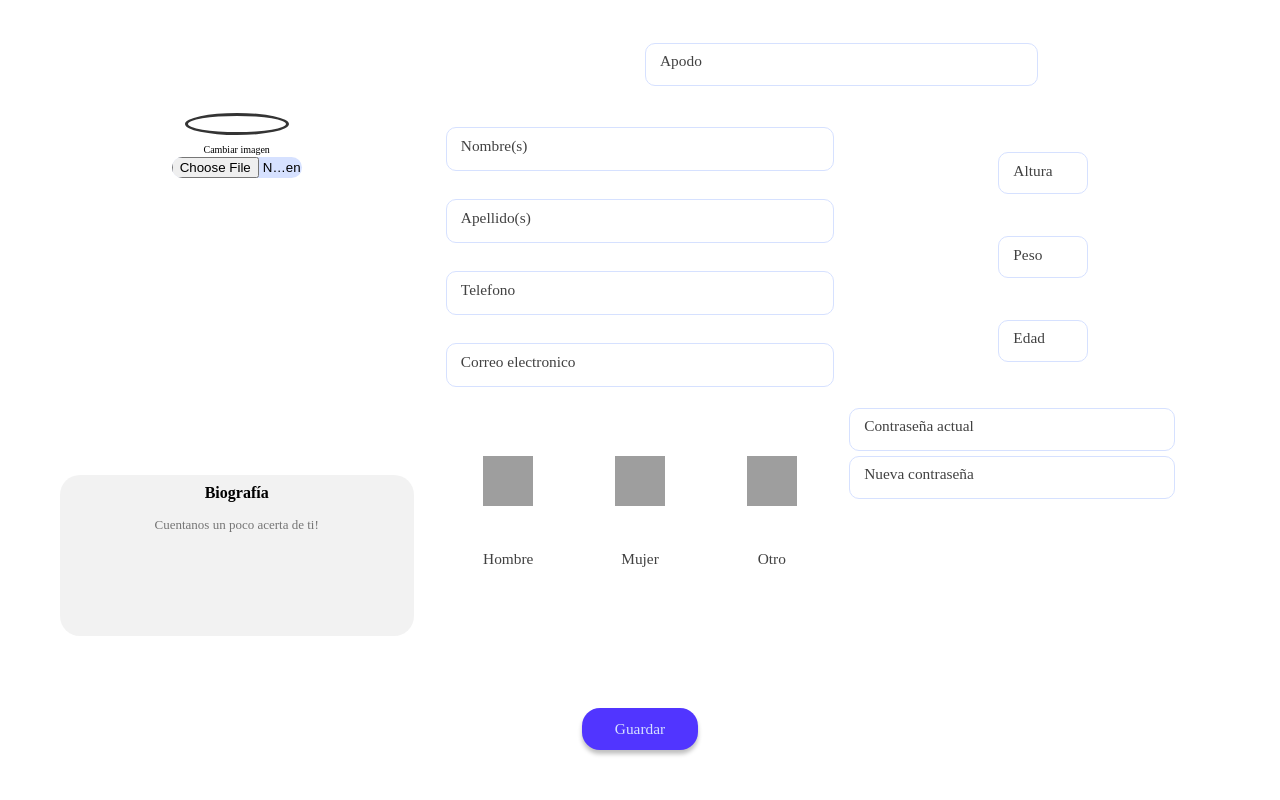
After one commit to L7R4/gymHouse-dj, a Django app: page /u/perfil/1 in a window 1280 px wide. The commit adds this page. Run offline with Django 4.2, Linux system fonts and the light colour scheme; data comes from the database, SQL or seed files in the repository; both versions use the stored data as it was after the commit; some web fonts are replaced; grey boxes are pictures that could not be loaded.

Commit message:
haciendo seccion de perfil

```diff
--- a/gymHouse/personas/forms.py
+++ b/gymHouse/personas/forms.py
@@ -7,3 +7,19 @@ class PlaylistForm(forms.ModelForm):
         fields =[
             "link_playlist",
         ]
+class PersonForm(forms.ModelForm):
+    class Meta:
+        model = Persona
+        fields =[
+            "nombre",
+            "apodo",
+            "genero",
+            "apellido",
+            "telefono",
+            "altura",
+            "peso",
+            "edad",
+            "biografia",
+            "password",
+            "foto_de_perfil",
+        ]
--- /dev/null
+++ b/gymHouse/personas/templates/edit_perfil.html
@@ -0,0 +1,122 @@
+{% load static %}
+<!DOCTYPE html>
+<html lang="en">
+<head>
+    <meta charset="UTF-8">
+    <meta http-equiv="X-UA-Compatible" content="IE=edge">
+    <meta name="viewport" content="width=device-width, initial-scale=1.0">
+    <link rel="stylesheet" type="text/css" href="{% static 'css/styles_navcel.css' %}">
+    <link rel="stylesheet" type="text/css" href="{% static 'css/stylesPerfil.css' %}">
+    <script src="{% static 'js/sectionProfile.js' %}"></script>
+    <title>Document</title>
+</head>
+<body>
+    <form method="POST" id="eprofile" class="eprofile">
+        <div class="eprofile_data--radiuspic" id="eprofile_data--radiuspic">
+            <img src="{{user.foto_de_perfil}}" id="eprofile_data--pic">
+            <label for="eprofile_data--button-image" class="eprofile_data--button-image-label">
+                Cambiar imagen
+            </label>
+            <input type="file" name="foto_de_perfil" id="eprofile_data--button-image" class="eprofile_data--button-image">
+        </div>
+        {% comment %} <input type="image" id="eprofile_data--button-image" class="eprofile_data--button-image" >  {% endcomment %}
+
+        <div class="eprofile_data--description" id="eprofile_data--description">
+            <h3>Biografía</h3>
+            {% comment %} {{form.biografia}} {% endcomment %}
+            <textarea form="eprofile"  name="biografia" placeholder="Cuentanos un poco acerta de ti!"></textarea>
+        </div>
+        <div class="eprofile_data--nickname">
+            <div class="input-group">
+                <input required="" type="text" name="apodo" autocomplete="off" class="input" value="{% if user.apodo != None %}{{user.apodo}}{% endif %}">
+                <label class="user-label">Apodo</label>
+            </div>
+        </div>
+        <div class="eprofile_data--name" id="eprofile_data--name">
+            <div class="input-group">
+                <input required="" name="" type="text" name="text" autocomplete="off" onkeypress="return (event.charCode >= 65 && event.charCode <= 90) || (event.charCode >= 97 && event.charCode <= 122) || (event.charCode == 32)" class="input">
+                <label class="user-label">Nombre(s)</label>
+            </div>
+            <div class="input-group">
+                <input required="" type="text" name="text" autocomplete="off" class="input" onkeypress="return (event.charCode >= 65 && event.charCode <= 90) || (event.charCode >= 97 && event.charCode <= 122) || (event.charCode == 32)">
+                <label class="user-label">Apellido(s)</label>
+            </div>
+            <div class="input-group" id="input-group--tel">
+                <input required="" type="tel" pattern="[0-9]{3}[0-9]{3}[0-9]{4}" maxlength="10" onkeypress="return (event.charCode >= 48 && event.charCode <= 57)" autocomplete="off" class="input">
+                <label class="user-label">Telefono</label>
+            </div>
+            <div class="input-group" id="input-group--email">
+                <input required="" type="email" name="text" autocomplete="off" class="input">
+                <label class="user-label">Correo electronico</label>
+            </div>
+        </div>
+
+        <div class="eprofile_data--gender" id="eprofile_data--gender">
+            <div class="eprofile_data--genderdiv">
+                <label for="man">
+                    <p>Hombre</p>
+                    <figure id="gender_man"> <img src="assets/img/men.png" alt=""></figure>
+                </label>
+                <input type="radio" name="gender" id="man">
+                <label for="woman">
+                    <p>Mujer</p>
+                    <figure id="gender_woman"><img src="assets/img/woman.png" alt=""></figure>
+                </label>
+                <input type="radio" name="gender" id="woman">
+                <label for="other">
+                    <p>Otro</p>
+                    <figure id="gender_other"><img src="assets/img/other.png" alt=""></figure>
+                </label>
+                <input type="radio" name="gender" id="other">
+            </div>
+        </div>
+
+        <div class="eprofile_data--numbers" id="eprofile_data--numbers">
+            <div class="input-group">
+                <input required="" type="tel" min="0" name="text" autocomplete="off" onkeypress="return (event.charCode >= 48 && event.charCode <= 57)" class="input" maxlength="3">
+                <label class="user-label">Altura</label>
+            </div>
+            <div class="input-group">
+                <input required="" type="tel" min="0" name="text" autocomplete="off" onkeypress="return (event.charCode >= 48 && event.charCode <= 57)" class="input" maxlength="3">
+                <label class="user-label">Peso</label>
+            </div>
+            <div class="input-group">
+                <input required="" type="tel" min="0" name="text" autocomplete="off" onkeypress="return (event.charCode >= 48 && event.charCode <= 57)" class="input" maxlength="3">
+                <label class="user-label">Edad</label>
+            </div>
+        </div>
+        <div class="eprofile_data--password" id="eprofile_data--password">
+            <div class="input-group">
+                <input required="" type="password" name="text" autocomplete="off" class="input" id="actualPassword">
+                <label class="user-label">
+                    Contraseña actual
+                </label>
+                <i class="fa-solid fa-eye-slash" id="solid-eye-slash-actual"></i>
+                <i class="fa-solid fa-eye" id="solid-eye-actual"></i>
+            </div>
+            <div class="input-group">
+                <input required="" type="password" name="text" autocomplete="off" class="input" id="newPassword">
+                <label class="user-label">
+                    Nueva contraseña
+                </label>
+                <i class="fa-solid fa-eye-slash" id="solid-eye-slash-new"></i>
+                <i class="fa-solid fa-eye" id="solid-eye-new"></i>
+            </div>
+            {% comment %} <div class="input-group">
+                <input required="" type="password" name="text" autocomplete="off" class="input" id="confirmPassword">
+                <label class="user-label">
+                    Confirmar contraseña
+                </label>
+                <i class="fa-solid fa-eye-slash" id="solid-eye-slash-confirm"></i>
+                <i class="fa-solid fa-eye" id="solid-eye-confirm"></i>
+            </div> {% endcomment %}
+        </div>
+        {% comment %} <button id="eprofile_data--button-update" class="eprofile_data--button-update">
+            <p>actualizar contraseña</p>
+        </button> {% endcomment %}
+        <button id="eprofile_data--button-save" class="eprofile_data--button-save">
+            <p>Guardar</p>
+        </button>
+    </form>
+</body>
+</html>
--- a/gymHouse/personas/urls.py
+++ b/gymHouse/personas/urls.py
@@ -1,7 +1,8 @@
 from django.urls import path
-from .views import Turnos
+from .views import Turnos, ViewEditPerfil
 app_name= "personas"
 
 urlpatterns = [
-    path("turnos/", Turnos.as_view(), name="turnos")
+    path("turnos/", Turnos.as_view(), name="turnos"),
+    path("perfil/<int:pk>", ViewEditPerfil.as_view(), name ="perfil")
 ]
--- a/gymHouse/personas/views.py
+++ b/gymHouse/personas/views.py
@@ -2,16 +2,13 @@ from django.shortcuts import render,redirect
 from django.views import generic
 from .models import Turno
 from personas.models import Persona
+from .forms import PersonForm
+from django.urls import reverse_lazy
+
 
 class Turnos(generic.ListView):
     model = Turno
     template_name = "alumnos_turnos.html"
-
-    # def get_context_data(self, **kwargs):
-    #     context = super().get_context_data(**kwargs)
-    #     context["turnos"] = Turno.objects.all()
-
-    #     return context
 
     def get(self, request, *args, **kwargs):
         personas = list(Persona.objects.all())
@@ -39,3 +36,9 @@ class Turnos(generic.ListView):
         return render(request, self.template_name,{
             'alumnos': turnos
         })
+
+class ViewEditPerfil(generic.UpdateView):
+    model = Persona
+    template_name = "edit_perfil.html"
+    form_class = PersonForm
+    success_url = reverse_lazy("login_user")
--- a/gymHouse/static/css/stylesPerfil.css
+++ b/gymHouse/static/css/stylesPerfil.css
@@ -350,7 +350,7 @@ ol{
     margin-bottom: 3%;
 }
 
-.profile_data--button p{
+.profile_data--button a{
     text-decoration: none;
     font-family: "raleway semibold";
     font-size: max(.9vw,min(1.5rem));
@@ -733,7 +733,7 @@ ol{
     display: flex;
     flex-direction: column;
     align-items: left;
-    justify-content: space-between;
+    /* justify-content: space-between; */
     padding-top: 3px;
 }
 
--- a/gymHouse/templates/index_alumnos.html
+++ b/gymHouse/templates/index_alumnos.html
@@ -100,13 +100,13 @@
                                 </ol>
                             </div>
                             <button id="profile_data--button" class="profile_data--button">
-                                <p>Editar Perfil</p>
+                                <a href="{% url 'personas:perfil' user.pk %}">Editar Perfil</a>
                             </button>
                         </div>
                         <!-- Fin perfil minimizado........................................ -->
 
                         <!-- Fin perfil edicion (clases referenciadas con una E)........................................ -->
-                        <div id="eprofile" class="eprofile">
+                        {% comment %} <div id="eprofile" class="eprofile">
                             <div class="eprofile_data--radiuspic" id="eprofile_data--radiuspic">
                                 <img src="assets/img/avatar/9.png" id="eprofile_data--pic">
                                 <button id="eprofile_data--button-image" class="eprofile_data--button-image">
@@ -209,7 +209,7 @@
                             <button id="eprofile_data--button-save" class="eprofile_data--button-save">
                                 <p>Guardar</p>
                             </button>
-                        </div>
+                        </div>     {% endcomment %}
                         <!-- Fin perfil edicion........................................ -->
                     </div>
                 </div>
```
Also changed, not shown: gymHouse/db.sqlite3.
